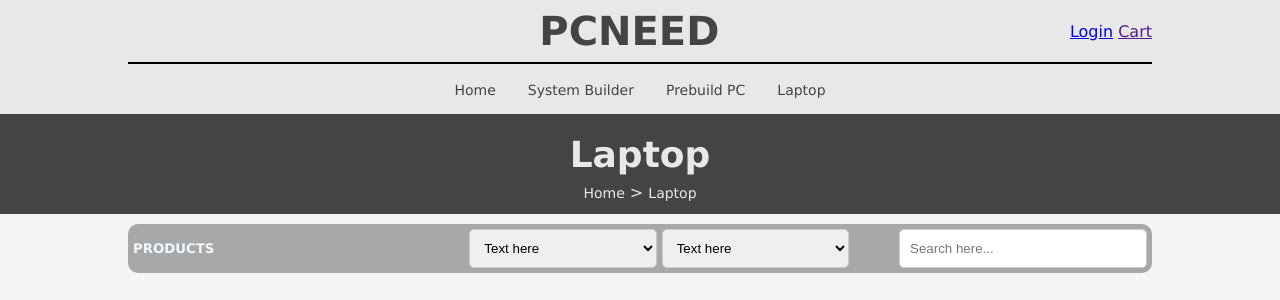
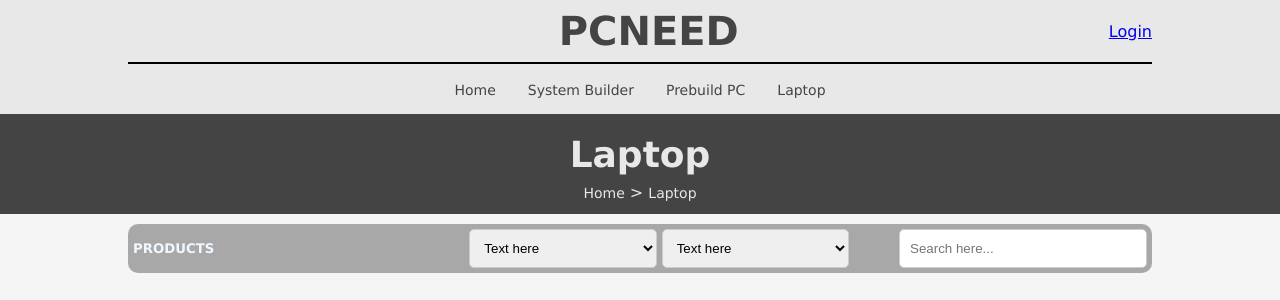
Before and after one commit to WS101-GR3/E-Commerce, a Django app: page /product/laptop/ in a window 1280 px wide. Shown: the top 300 px of the page. Run offline with Django 4.2, Linux system fonts and the light colour scheme; data comes from the database, SQL or seed files in the repository.

Commit message:
reposition cart link to authenticated block

```diff
--- a/E-COMMERCE/templates/master.html
+++ b/E-COMMERCE/templates/master.html
@@ -43,10 +43,10 @@
 
               <p>Hello {{request.user}}</p>
               <a href="{% url 'USER:LOGOUT' %}">Logout</a>
+              <a href="{% url 'USER:FETCHCART' userID=request.user %}">Cart</a>
 
               {% else %}
               <a href="{% url 'USER:LOGIN' %}">Login</a>
-              <a href="">Cart</a>
               {% endif %}
           </div>
 
```
